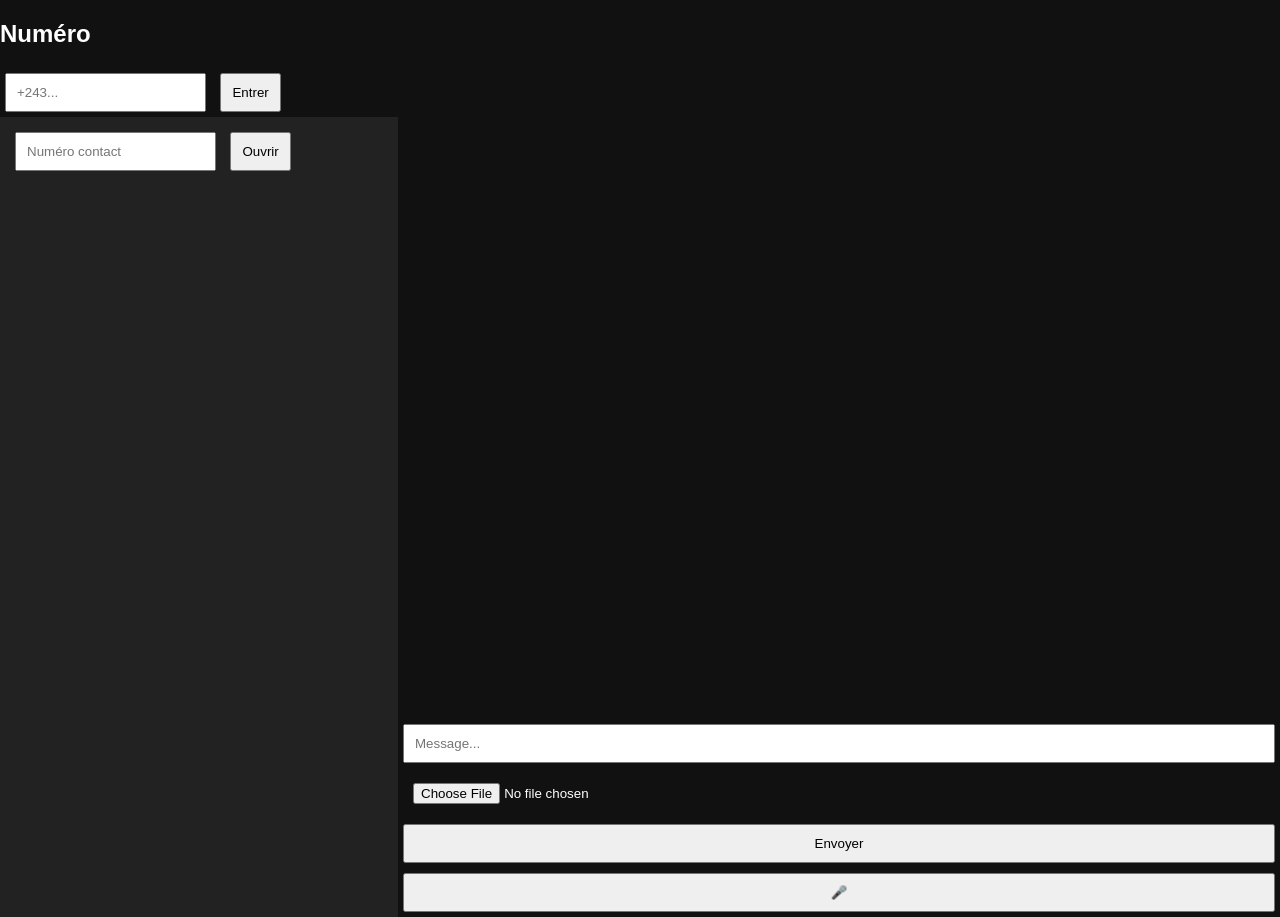
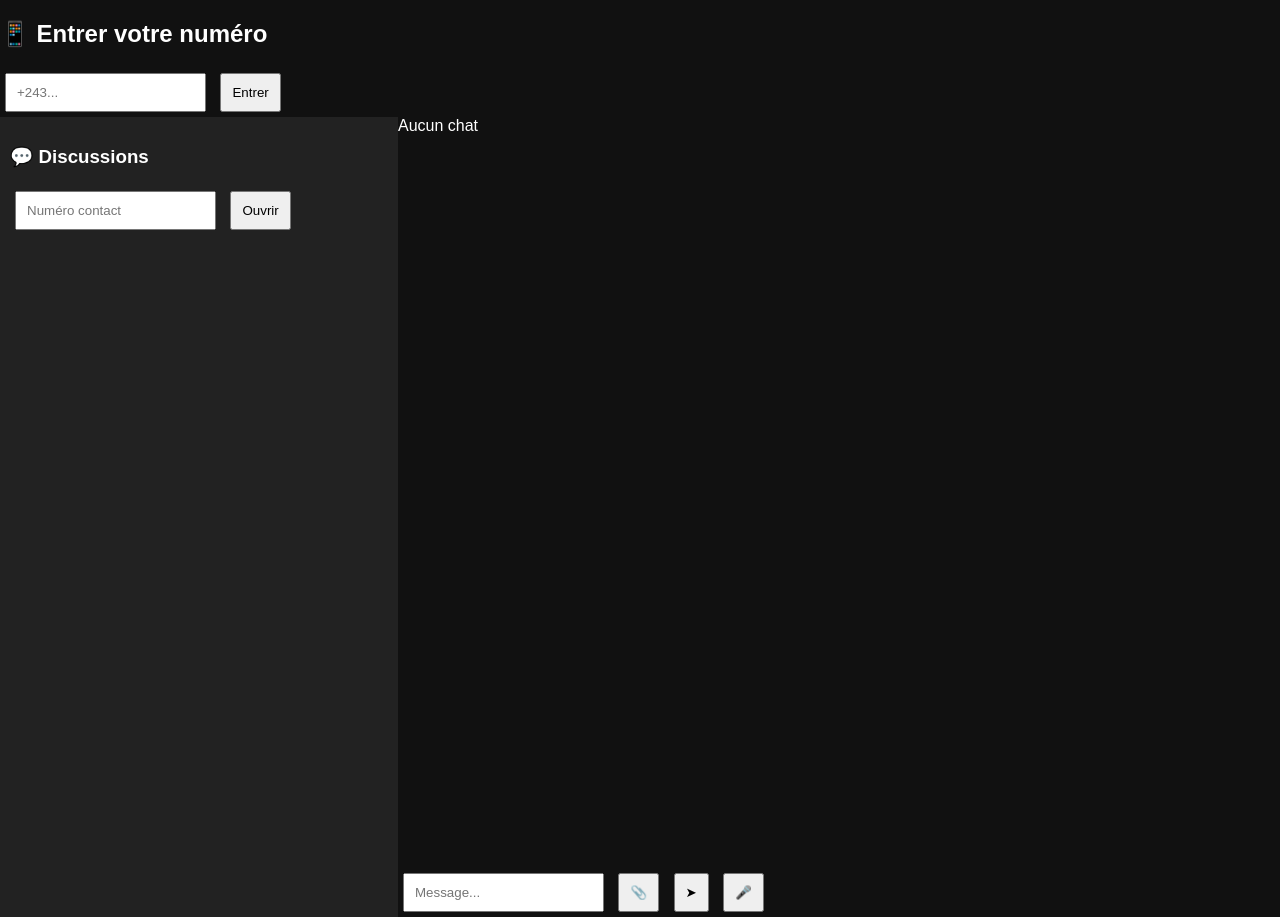
Before and after one commit to cabrin21/Cabrino-whatsapp, a website: page public/index.html in a window 1280 px wide. Drawn offline with nearby package versions, Linux system fonts and the light colour scheme; no server answers.

Commit message:
Update index.html for French localization and UI changes

```diff
--- a/public/index.html
+++ b/public/index.html
@@ -1,34 +1,65 @@
 <!DOCTYPE html>
-<html>
+<html lang="fr">
 <head>
+  <meta charset="UTF-8">
   <title>Mini WhatsApp</title>
+  <meta name="viewport" content="width=device-width, initial-scale=1.0">
+
   <link rel="stylesheet" href="style.css">
 </head>
+
 <body>
 
+<!-- LOGIN -->
 <div id="login">
-  <h2>Numéro</h2>
+  <h2>📱 Entrer votre numéro</h2>
+
   <input id="number" placeholder="+243..." />
   <button onclick="login()">Entrer</button>
 </div>
 
+<!-- APP -->
 <div id="app">
+
+  <!-- SIDEBAR -->
   <div id="sidebar">
+    <h3>💬 Discussions</h3>
+
     <input id="contact" placeholder="Numéro contact">
     <button onclick="openChat()">Ouvrir</button>
+
+    <div id="online"></div>
   </div>
 
+  <!-- CHAT -->
   <div id="chat">
+
+    <div id="chat-header">
+      <span id="chat-name">Aucun chat</span>
+      <small id="status"></small>
+    </div>
+
     <div id="messages"></div>
 
-    <input id="msg" placeholder="Message...">
-    <input type="file" id="file">
-    <button onclick="send()">Envoyer</button>
-    <button id="record">🎤</button>
+    <div id="typing"></div>
+
+    <!-- INPUT -->
+    <div class="input-area">
+      <input id="msg" placeholder="Message..." autocomplete="off">
+
+      <input type="file" id="file" hidden>
+      <button onclick="document.getElementById('file').click()">📎</button>
+
+      <button onclick="send()">➤</button>
+      <button id="record">🎤</button>
+    </div>
+
   </div>
+
 </div>
 
 <script src="/socket.io/socket.io.js"></script>
 <script src="app.js"></script>
+
 </body>
 </html>
```
